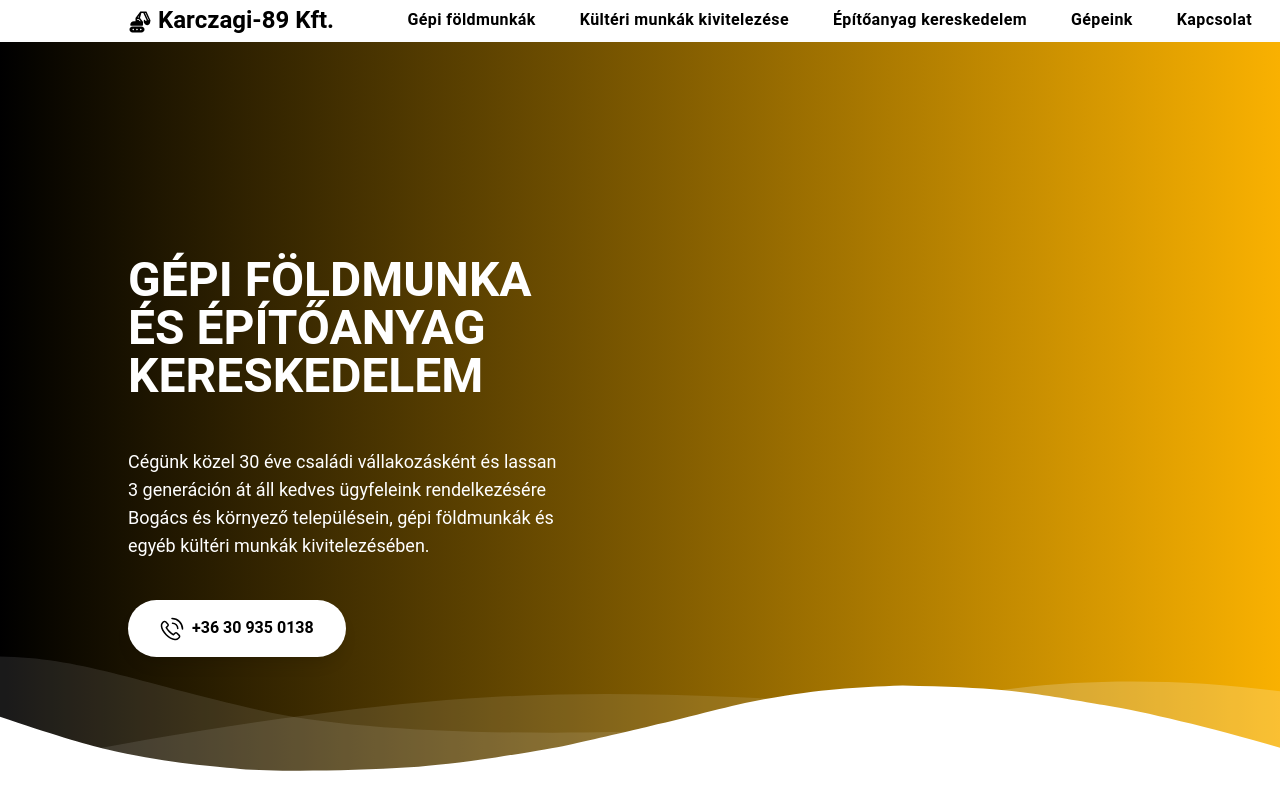
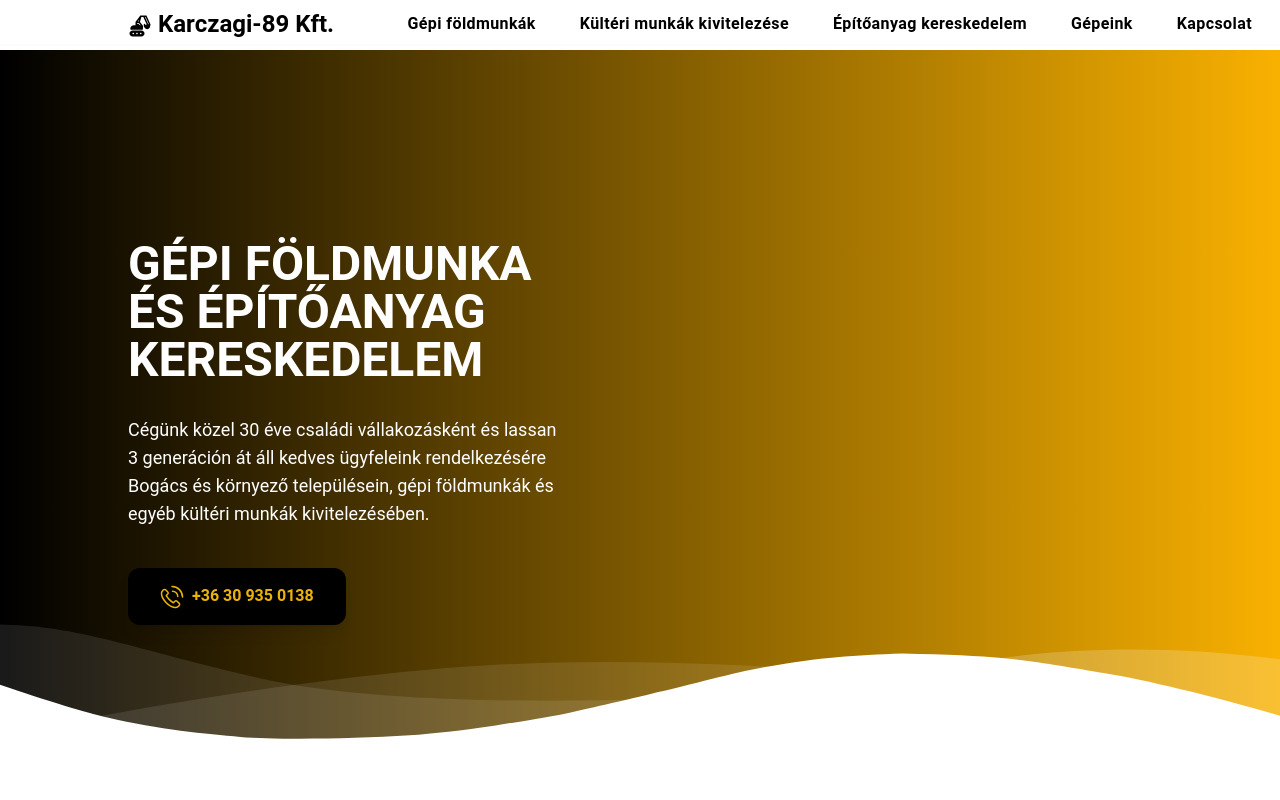
Before and after one commit to ZoltanMakai/karczagi89, a Nuxt app: page / in a window 1280 px wide. Shown: the top 800 px of the page. Built offline with nearby package versions, Linux system fonts and the light colour scheme.

Commit message:
hero fix

```diff
--- a/components/Hero.vue
+++ b/components/Hero.vue
@@ -6,7 +6,7 @@
         class="pt-4 flex flex-col w-full md:w-3/5 justify-center items-start text-center md:text-left"
       >
         <h1
-          class="my-4 text-2xl md:text-5xl uppercase md:mr-64 md:pt-32 font-bold"
+          class="text-2xl md:text-5xl pt-16 uppercase mx-7 md:mx-0 md:mr-64 md:pt-32 font-bold"
         >
           Gépi földmunka és Építőanyag kereskedelem
         </h1>
@@ -19,7 +19,7 @@
         </p>
         <a
           href="tel:+36309350138"
-          class="z-10 items-center mx-auto lg:mx-0 hover:underline bg-white text-black rounded-full my-3 py-2 px-4 md:my-6 md:py-4 md:px-8 shadow-lg transition hover:scale-105 duration-300 ease-in-out"
+          class="z-10 items-center mx-auto lg:mx-0 hover:underline bg-black text-yellow-500 rounded-xl my-6 py-2 px-4 md:my-6 md:py-4 md:px-8 shadow-lg transition hover:scale-105 duration-300 ease-in-out"
         >
           <svg
             xmlns="http://www.w3.org/2000/svg"
--- a/components/Nav.vue
+++ b/components/Nav.vue
@@ -1,5 +1,5 @@
 <template>
-  <nav class="fixed w-full bg-white z-30 top-0 text-black">
+  <nav class="fixed w-full md:py-1 bg-white z-30 top-0 text-black">
     <div
       class="w-full container mx-auto flex flex-wrap items-center justify-between py-1"
     >
```
